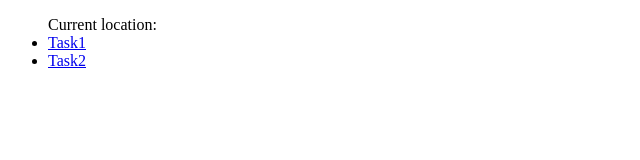
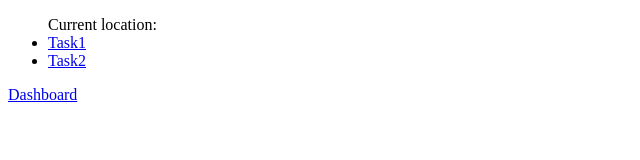
Before and after one commit to tribalspirit/java-community-competion, a React app in the folder code-runner-js/: page / in a window 1280 px wide. Shown: the top 160 px of the page, without its empty margins (0-640 px from the left). Built offline with nearby package versions, Linux system fonts and the light colour scheme.

Commit message:
Added all routes and page placeholders

```diff
--- a/code-runner-js/src/client/app.js
+++ b/code-runner-js/src/client/app.js
@@ -4,6 +4,7 @@ import axios, { post } from 'axios';
 import { BrowserRouter, Switch, Route } from 'react-router-dom'
 import TasksList from './components/TasksList';
 import TaskPage from './components/TaskPage';
+import ResultDashboard from './components/ResultsDashboard';
 
 const App = () => (
     <div>
@@ -16,6 +17,7 @@ const Main = () => (
         <Switch>
             <Route exact path='/' component={TasksList}/>
             <Route exact path='/task/:taskId' component={TaskPage}/>
+            <Route exact path='/dashboard' component={ResultDashboard}/>
         </Switch>
     </main>
 );
--- /dev/null
+++ b/code-runner-js/src/client/components/ResultsDashboard.js
@@ -0,0 +1,10 @@
+import React, {Component} from "react"
+
+export default class extends Component {
+
+    render () {
+        return (
+            <div>Dashboard will be here</div>
+        )
+    }
+}
--- a/code-runner-js/src/client/components/TaskPage.js
+++ b/code-runner-js/src/client/components/TaskPage.js
@@ -24,7 +24,6 @@ class TaskPage extends React.Component {
             return (
                 <div>
                     <div>{task.title}</div>
-                    <div>Current location: {JSON.stringify(this.props.location)}</div>
                     <form onSubmit={this.onFormSubmit}>
                         <h1>File Upload</h1>
                         <input type="file" onChange={this.onChange}/>
--- a/code-runner-js/src/client/components/TasksList.js
+++ b/code-runner-js/src/client/components/TasksList.js
@@ -14,12 +14,16 @@ export default class extends Component {
 
     render(){
         return (
-            <ul>
-                <div>Current location: {this.props.location.path}</div>
+            <div>
+                <ul>
+                    <div>Current location: {this.props.location.path}</div>
 
-                <li><Link to="/task/1">Task1</Link></li>
-                <li><Link to="/task/2">Task2</Link></li>
-            </ul>
+                    <li><Link to="/task/1">Task1</Link></li>
+                    <li><Link to="/task/2">Task2</Link></li>
+                </ul>
+                <div><Link to="/dashboard">Dashboard</Link></div>
+            </div>
+
         )
     }
 }
```
Also changed, not shown: code-runner-js/src/client/components/LoginPage.js (added, +10 -0 lines).
